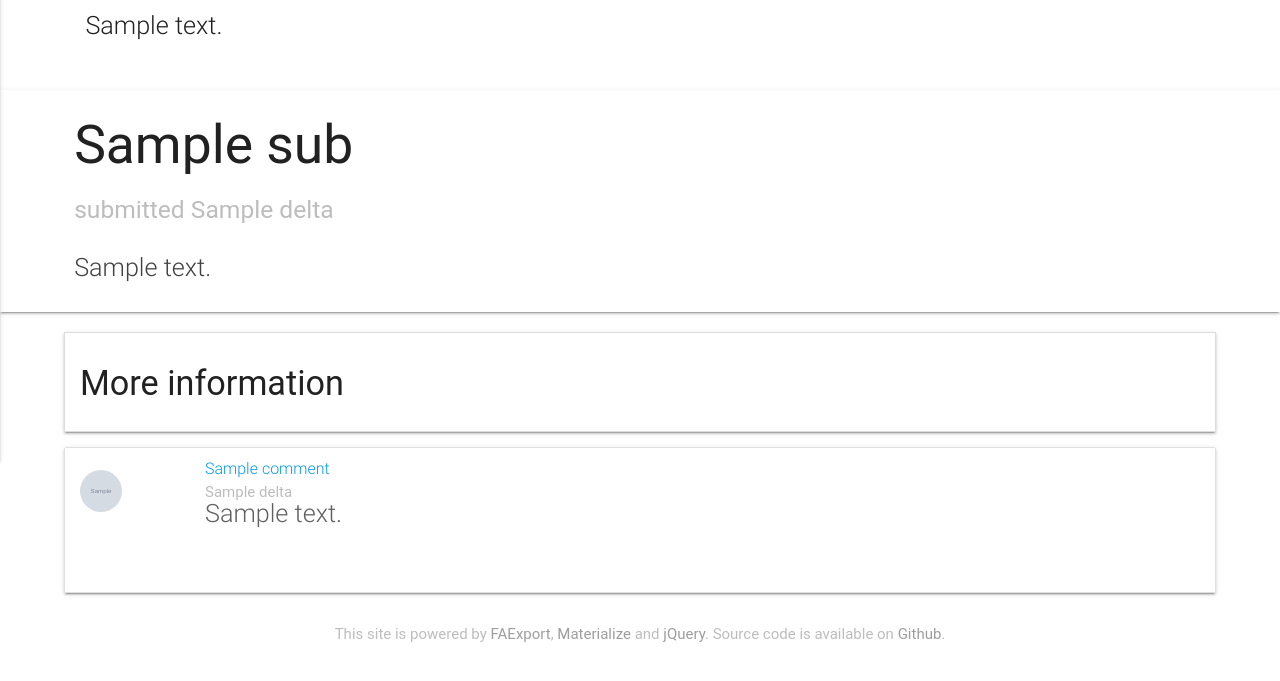
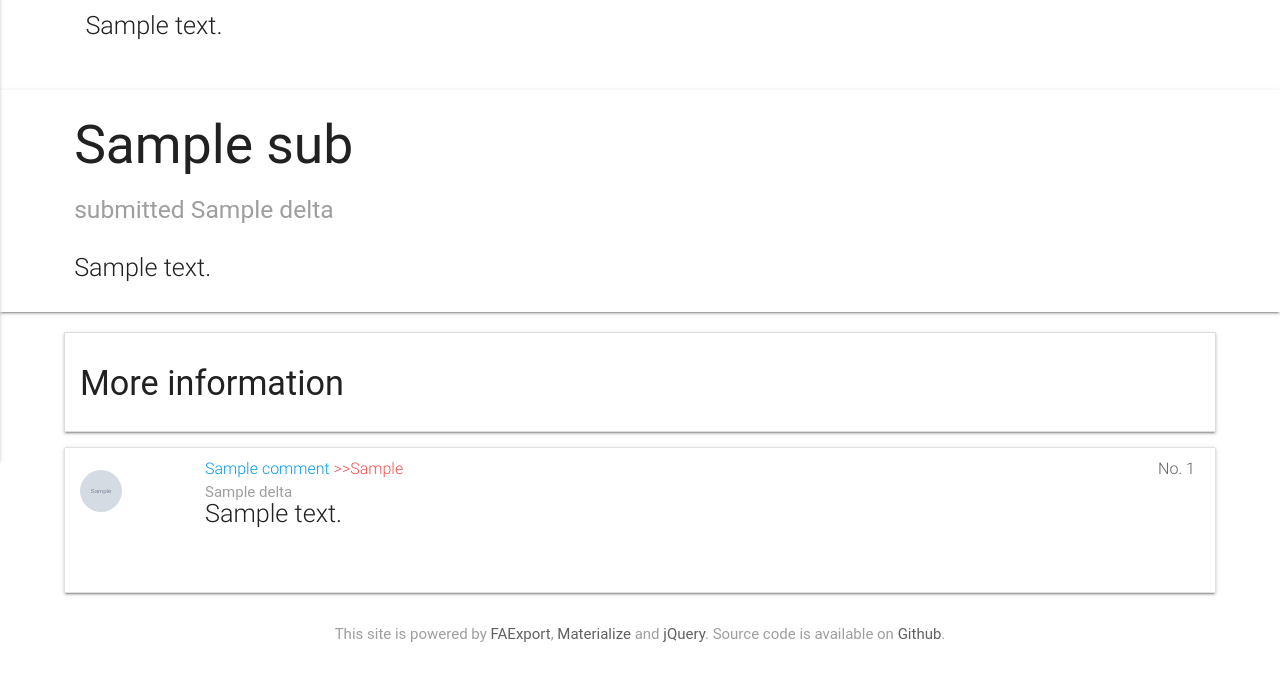
Before and after one commit to Watteo/faview, a Django app: template fa/templates/fa/submission.html in a window 1280 px wide. Shown: the part 399-1080 px from the top of the page. Run offline with Django 3.2, Linux system fonts and the light colour scheme; the template is opened without the code that fills it: most values are stand-ins (such as "Sample title", 1, 10 or a date in 2020); grey boxes marked "Sample" are stand-in pictures; some libraries are stand-ins or nearby versions; some web fonts are replaced.

Commit message:
Improve text contrast, add comment IDs

```diff
--- a/fa/templates/fa/base.html
+++ b/fa/templates/fa/base.html
@@ -9,6 +9,7 @@
     <script src="http://code.jquery.com/jquery-2.1.3.min.js"></script>
     <script src="https://cdnjs.cloudflare.com/ajax/libs/materialize/0.96.1/js/materialize.min.js"></script>
     <script>$(document).ready(function(){$('.button-collapse').sideNav();$(".dropdown-button").dropdown();});</script>
+    {% block script %}{% endblock %}
     <style>
       .brand-logo.truncate {
         max-width: 60%;
@@ -73,11 +74,11 @@
     {% block content %}{% endblock %}
 
     <div class="container row">
-      <p class="col s12 center-align grey-text text-lighten-1">This site is powered by
-      <a href="http://faexport.boothale.net/" target="_blank" class="grey-text">FAExport</a>,
-      <a href="http://materializecss.com/" target="_blank" class="grey-text">Materialize</a>
-      and <a href="https://jquery.com/" target="_blank" class="grey-text">jQuery</a>. Source code
-      is available on <a href="https://github.com/Watteo/faview" target="_blank" class="grey-text">Github</a>.</p>
+      <p class="col s12 center-align grey-text">This site is powered by
+      <a href="http://faexport.boothale.net/" target="_blank" class="grey-text text-darken-2">FAExport</a>,
+      <a href="http://materializecss.com/" target="_blank" class="grey-text text-darken-2">Materialize</a>
+      and <a href="https://jquery.com/" target="_blank" class="grey-text text-darken-2">jQuery</a>. Source code
+      is available on <a href="https://github.com/Watteo/faview" target="_blank" class="grey-text text-darken-2">Github</a>.</p>
     </div>
   </body>
 </html>
--- a/fa/templates/fa/gallery.html
+++ b/fa/templates/fa/gallery.html
@@ -74,7 +74,7 @@
   </div>
 {% endfor %}
 {% else %}
-  <p class="col s12 center-align black-text">No items available.</p>
+  <p class="col s12 center-align grey-text text-darken-4">No items available.</p>
 {% endif %}
 
   <div class="col s12" style="padding-top:20px;padding-bottom:20px;">
--- a/fa/templates/fa/journals.html
+++ b/fa/templates/fa/journals.html
@@ -31,13 +31,13 @@ h5 {
   <div class="collection">
   {% for journal in journals %}
     <a class="collection-item" href="{% url 'fa.views.journal' journal.id %}">
-      <h5 class="grey-text text-darken-2">{{ journal.title }}</h5>
-      <h6 class="grey-text text-lighten-1">{{ journal.delta }}</h6>
+      <h5 class="grey-text text-darken-4">{{ journal.title }}</h5>
+      <h6 class="grey-text text-darken-2">{{ journal.delta }}</h6>
     </a>
   {% endfor %}
   </div>
   {% else %}
-  <p class="col s12 center-align black-text">This user hasn't posted any journals.</p>
+  <p class="col s12 center-align grey-text text-darken-4">This user hasn't posted any journals.</p>
   {% endif %}
 </div>
 {% endblock %}
--- a/fa/templates/fa/search.html
+++ b/fa/templates/fa/search.html
@@ -92,7 +92,7 @@
 {% endfor %}
 
 {% if query and not gallery %}
-  <p class="col s12 center-align black-text">No items available.</p>
+  <p class="col s12 center-align grey-text text-darken-4">No items available.</p>
 {% endif %}
 
   <div class="col s12" style="padding-top:20px;padding-bottom:20px;">
--- a/fa/templates/fa/submission.html
+++ b/fa/templates/fa/submission.html
@@ -2,6 +2,20 @@
 
 {% block title %}{{ sub_data.title }}{% endblock %}
 {% block nav_title %}{{ name }}{% endblock %}
+
+{% block script %}
+<script>
+$(function(){
+  var previous = null, previous_bg = null;
+  $('a[href^=#]').click(function(){
+    if(previous != null) previous.css('background-color', previous_bg);
+    previous = $($(this).attr('href'));
+    previous_bg = previous.css('background-color');
+    previous.css('background-color', '#eceff1');
+  });
+});
+</script>
+{% endblock %}
 
 {% block style %}
 .top-nav {
@@ -58,7 +72,7 @@
     </div>
   {% if sub_data.text_content %}
     <div class="container-main" style="margin:auto;">
-      <p class="col s12 flow-text grey-text text-darken-4 lighten-3">{{ sub_data.text_content|safe }}</p>
+      <p class="col s12 flow-text grey-text text-darken-4">{{ sub_data.text_content|safe }}</p>
     </div>
   {% elif sub_data.audio_content %}
     <div class="center-align" style="margin-top:10px;">
@@ -74,8 +88,8 @@
   <div class="col s12 z-depth-1">
     <div class="container-main" style="margin:auto;">
       <h2 class="header">{{ sub_data.title }}</h2>
-      <h5 class="grey-text text-lighten-1" title="{{ sub_data.posted }}">submitted {{ sub_data.delta }}</h5>
-      <p class="flow-text grey-text text-darken-3 lighten-3">{{ sub_data.description|safe }}</p>
+      <h5 class="grey-text" title="{{ sub_data.posted }}">submitted {{ sub_data.delta }}</h5>
+      <p class="flow-text grey-text text-darken-4">{{ sub_data.description|safe }}</p>
     </div>
   </div>
 </div>
@@ -96,11 +110,15 @@
 {% if comments %}
   <ul class="collection z-depth-1">
   {% for comment in comments %}
-    <li class="collection-item avatar">
+    <li class="collection-item avatar" id="{{ comment.id }}">
       <img src="{{ comment.avatar }}" class="circle hide-on-small-only" title="{{ comment.name }}">
-      <span class="title flow-text"><a href="{% url 'fa.views.user' comment.username %}">{{ comment.name }}</a></span>
-      <p class="grey-text text-lighten-1" title="{{ comment.posted }}">{{ comment.delta }}</p>
-      <p class="flow-text grey-text text-darken-2">{{ comment.text|safe }}</p>
+      <span class="title flow-text">
+        <a href="{% url 'fa.views.user' comment.username %}">{{ comment.name }}</a>
+        {% if comment.reply_to %}<a class="red-text text-lighten-1" href="#{{ comment.reply_to }}">>>{{ comment.reply_to }}</a>{% endif %}
+        <span class="grey-text text-darken-2" style="float:right;"><a class="grey-text text-darken-2" href="#{{ comment.id }}">No.</a>&nbsp;{{ comment.id }}</span>
+      </span>
+      <p class="grey-text" title="{{ comment.posted }}">{{ comment.delta }}</p>
+      <p class="flow-text grey-text text-darken-4">{{ comment.text|safe }}</p>
     </li>
   {% endfor %}
   </ul>
--- a/fa/templates/fa/user.html
+++ b/fa/templates/fa/user.html
@@ -85,8 +85,8 @@
     <li class="collection-item avatar">
       <img src="{{ shout.avatar }}" class="circle hide-on-small-only" title="{{ shout.name }}">
       <span class="title flow-text"><a href="{% url 'fa.views.user' shout.username %}">{{ shout.name }}</a></span>
-      <p class="grey-text text-lighten-1" title="{{ shout.posted }}">{{ shout.delta }}</p>
-      <p class="flow-text grey-text text-darken-2">{{ shout.text|safe }}</p>
+      <p class="grey-text" title="{{ shout.posted }}">{{ shout.delta }}</p>
+      <p class="flow-text grey-text text-darken-4">{{ shout.text|safe }}</p>
     </li>
   {% endfor %}
   </ul>
```
Also changed, not shown: fa/templates/fa/journal.html (+24 -6 lines).
